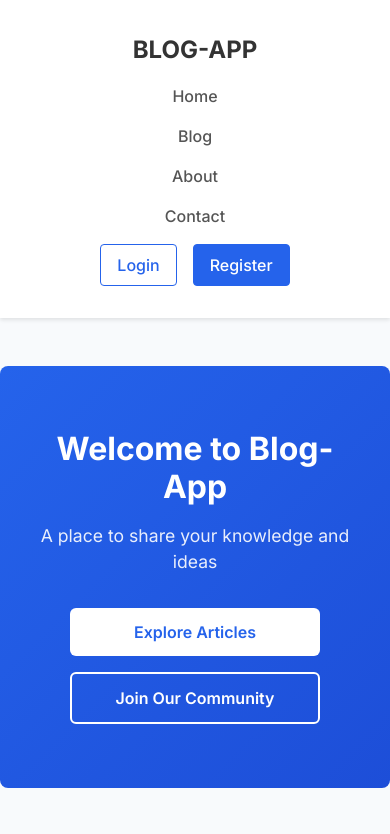
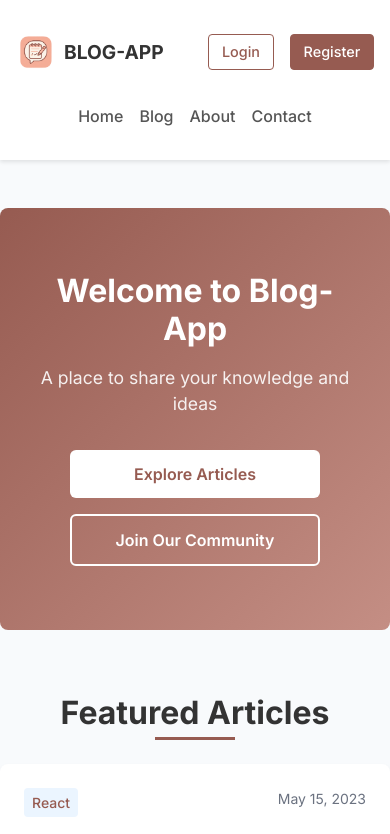
Before and after one commit to amnafatimaa/blog-app-frontend, a React (Vite) app: page / in a window 390 px wide. Shown: the top 834 px of the page. Built offline with nearby package versions, Linux system fonts and the light colour scheme.

Commit message:
Header design improved, color scheme changed

```diff
--- a/src/App.css
+++ b/src/App.css
@@ -2,8 +2,8 @@
 
 /* Base Styles */
 :root {
-  --primary-color: #2563eb;
-  --primary-hover: #1d4ed8;
+  --primary-color: rgb(150, 91, 81);
+  --primary-hover: rgb(150, 91, 81);
   --text-color: #333;
   --text-light: #555;
   --background: #f8fafc;
--- a/src/components/footer/Footer.module.css
+++ b/src/components/footer/Footer.module.css
@@ -1,5 +1,5 @@
 .footer {
-  background-color: #2d3748;
+  background-color: rgb(150, 91, 81);
   color: #ffffff;
   padding: 3rem 0 1rem;
   margin-top: auto;
@@ -37,7 +37,7 @@
   bottom: 0;
   width: 50px;
   height: 2px;
-  background-color: #4299e1;
+  background-color: rgb(112, 86, 81);
 }
 
 .footerText {
@@ -61,7 +61,7 @@
 }
 
 .footerLink:hover {
-  color: #4299e1;
+  color: rgb(112, 86, 81);
 }
 
 .socialLinks {
@@ -76,7 +76,7 @@
 }
 
 .socialLink:hover {
-  color: #4299e1;
+  color: rgb(112, 86, 81);
 }
 
 .footerBottom {
--- a/src/components/header/Header.module.css
+++ b/src/components/header/Header.module.css
@@ -12,19 +12,39 @@
   margin: 0 auto;
   padding: 0 2rem;
   display: flex;
+  flex-direction: row;
   justify-content: space-between;
   align-items: center;
+  gap: 1rem;
+}
+
+.logo {
+  display: flex;
+  align-items: center;
+  text-decoration: none;
 }
 
 .logoText {
   font-size: 1.5rem;
   font-weight: bold;
   color: #333;
-  text-decoration: none;
+}
+
+.logoImage {
+  height: 50px;
+  width: auto;
+  margin-right: 0.5rem;
+}
+
+.nav {
+  flex-grow: 1;
+  display: flex;
+  justify-content: center;
 }
 
 .navList {
   display: flex;
+  flex-direction: row;
   list-style: none;
   gap: 2rem;
   margin: 0;
@@ -39,11 +59,13 @@
 }
 
 .navLink:hover {
-  color: #2563eb;
+  color: rgb(150, 91, 81);
 }
 
 .actions {
   display: flex;
+  flex-direction: row;
+  align-items: center;
   gap: 1rem;
 }
 
@@ -55,12 +77,13 @@
   font-weight: 500;
   cursor: pointer;
   transition: all 0.3s ease;
+  text-decoration: none;
 }
 
 .loginBtn {
   background-color: transparent;
-  color: #2563eb;
-  border: 1px solid #2563eb;
+  color: rgb(150, 91, 81);
+  border: 1px solid rgb(150, 91, 81);
 }
 
 .loginBtn:hover {
@@ -68,13 +91,13 @@
 }
 
 .registerBtn {
-  background-color: #2563eb;
+  background-color: rgb(150, 91, 81);
   color: white;
-  border: 1px solid #2563eb;
+  border: 1px solid rgb(150, 91, 81);
 }
 
 .registerBtn:hover {
-  background-color: #1d4ed8;
+  background-color: rgb(130, 71, 61);
 }
 
 .logoutBtn {
@@ -90,14 +113,50 @@
 /* Responsive styles */
 @media (max-width: 768px) {
   .container {
-    flex-direction: column;
-    gap: 1rem;
+    flex-direction: row;
+    flex-wrap: wrap;
+    justify-content: space-between;
     padding: 1rem;
   }
 
+  .logo {
+    flex: 1 1 auto;
+  }
+
+  .nav {
+    flex: 1 1 100%;
+    order: 3;
+    margin-top: 1rem;
+  }
+
   .navList {
-    flex-direction: column;
-    align-items: center;
+    justify-content: center;
+    gap: 1.5rem;
+  }
+
+  .actions {
+    flex: 1 1 auto;
+    justify-content: flex-end;
+  }
+}
+
+@media (max-width: 480px) {
+  .navList {
     gap: 1rem;
   }
+
+  .loginBtn,
+  .registerBtn,
+  .logoutBtn {
+    padding: 0.4rem 0.8rem;
+    font-size: 0.9rem;
+  }
+
+  .logoText {
+    font-size: 1.2rem;
+  }
+
+  .logoImage {
+    height: 40px;
+  }
 }
--- a/src/components/header/index.jsx
+++ b/src/components/header/index.jsx
@@ -1,19 +1,26 @@
-import { Link } from 'react-router-dom';
+import { Link, useNavigate } from 'react-router-dom';
 import styles from './Header.module.css';
+import logo from '/src/assets/blog-app-logo.png';
 
 const Header = ({ setToken }) => {
   const token = localStorage.getItem('token');
+  const navigate = useNavigate();
+
+  const handleLogout = () => {
+    localStorage.removeItem('token');
+    setToken(null);
+    navigate('/login');
+  };
 
   return (
     <header className={styles.header}>
       <div className={styles.container}>
-        <div className={styles.logo}>
-          <Link to="/">
-            <span className={styles.logoText}>BLOG-APP</span>
-          </Link>
-        </div>
+        <Link to="/" className={styles.logo}>
+          <img src={logo} alt="Blog App Logo" className={styles.logoImage} />
+          <span className={styles.logoText}>BLOG-APP</span>
+        </Link>
 
-        <nav className={styles.nav}>
+        <nav className={styles.nav} aria-label="Main navigation">
           <ul className={styles.navList}>
             <li><Link to="/" className={styles.navLink}>Home</Link></li>
             <li><Link to="/blog" className={styles.navLink}>Blog</Link></li>
@@ -25,18 +32,20 @@ const Header = ({ setToken }) => {
         <div className={styles.actions}>
           {token ? (
             <button
-              onClick={() => {
-                localStorage.removeItem('token');
-                setToken(null);
-              }}
+              onClick={handleLogout}
               className={styles.logoutBtn}
+              aria-label="Log out"
             >
               Logout
             </button>
           ) : (
             <>
-              <Link to="/login" className={styles.loginBtn}>Login</Link>
-              <Link to="/register" className={styles.registerBtn}>Register</Link>
+              <Link to="/login" className={styles.loginBtn} aria-label="Log in">
+                Login
+              </Link>
+              <Link to="/register" className={styles.registerBtn} aria-label="Register">
+                Register
+              </Link>
             </>
           )}
         </div>
--- a/src/pages/home/Home.module.css
+++ b/src/pages/home/Home.module.css
@@ -7,7 +7,7 @@
 
 /* Hero Section */
 .hero {
-  background: linear-gradient(135deg, #2563eb, #1d4ed8);
+  background: linear-gradient(135deg, rgb(150, 91, 81), rgb(196, 142, 132));
   color: white;
   padding: 4rem 2rem;
   border-radius: 0.5rem;
@@ -38,7 +38,7 @@
 
 .primaryButton {
   background-color: white;
-  color: #2563eb;
+  color: rgb(150, 91, 81);
   padding: 0.75rem 1.5rem;
   border-radius: 0.375rem;
   font-weight: 600;
@@ -79,7 +79,7 @@
   transform: translateX(-50%);
   width: 80px;
   height: 3px;
-  background-color: #2563eb;
+  background-color: rgb(150, 91, 81);
 }
 
 .postsGrid {
@@ -111,7 +111,7 @@
 
 .postCategory {
   background-color: #ebf5ff;
-  color: #2563eb;
+  color: rgb(150, 91, 81);
   padding: 0.25rem 0.5rem;
   border-radius: 0.25rem;
   font-weight: 500;
@@ -141,13 +141,13 @@
 }
 
 .readMore {
-  color: #2563eb;
+  color: rgb(150, 91, 81);
   font-weight: 500;
   transition: color 0.2s ease;
 }
 
 .readMore:hover {
-  color: #1d4ed8;
+  color: rgb(150, 91, 81);
 }
 
 /* Call to Action */
@@ -172,7 +172,7 @@
 }
 
 .ctaButton {
-  background-color: #2563eb;
+  background-color: rgb(150, 91, 81);
   color: white;
   padding: 0.75rem 1.5rem;
   border-radius: 0.375rem;
@@ -182,7 +182,7 @@
 }
 
 .ctaButton:hover {
-  background-color: #1d4ed8;
+  background-color: rgb(150, 91, 81);
   transform: translateY(-2px);
   box-shadow: 0 4px 6px rgba(0, 0, 0, 0.1);
 }
```
